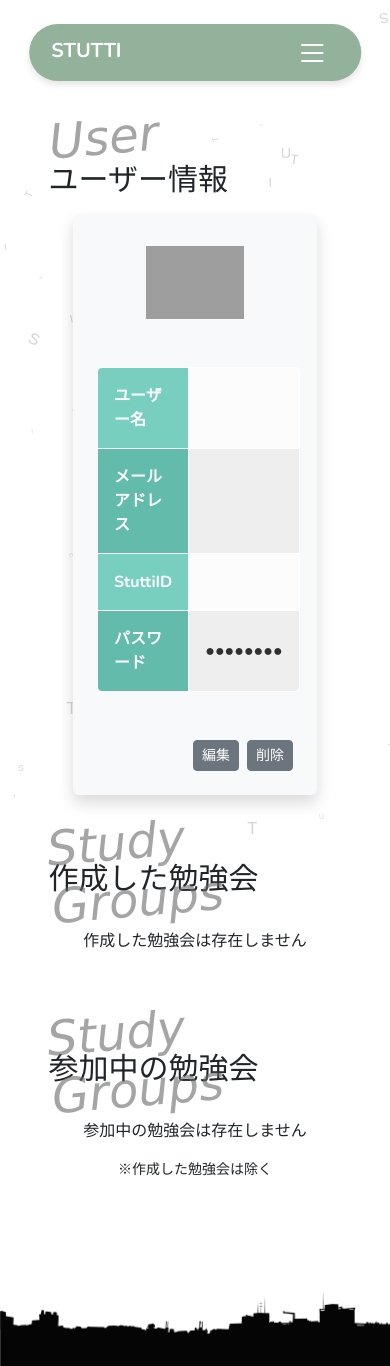
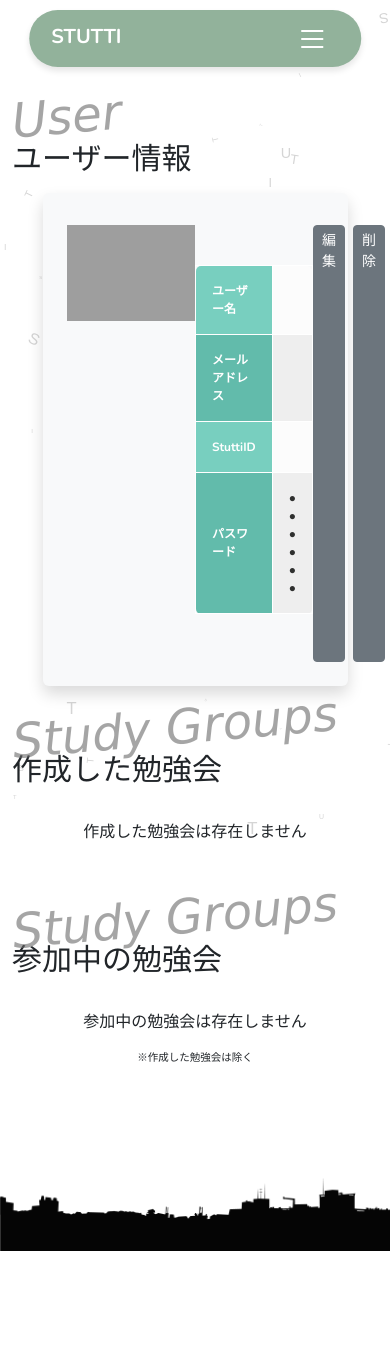
Before and after one commit to kousaka6A06/stutti, a PHP site: page /stutti/myPage.php in a window 390 px wide. After the commit the page ends 1251 px from the top, so only its background shows below. Run offline with PHP 8.4, Linux system fonts and the light colour scheme; the visitor is signed in with stand-in values (Sample User, id 1); data that the repository does not hold is empty; some web fonts are replaced; grey boxes are pictures that could not be loaded.

Commit message:
いらないimg削除、各ページレスポンシブに対応

```diff
--- a/css/style.css
+++ b/css/style.css
@@ -12,6 +12,16 @@
     background: #fff;
     z-index: -1; /* 背景として配置 */
 }
+
+::-webkit-scrollbar {
+    width: 10px;
+    height: 10px;
+  }
+
+  ::-webkit-scrollbar-thumb {
+    background: #525151;
+    border-radius: 5px;
+  }
 
 main {
     margin-top: 8rem;
@@ -517,15 +532,6 @@
 }
 
 /*//////// マイページ ////////*/
-.mypage, .mk-studygroup, .edit-studygroup {
-    max-width: 80%;
-}
-
-.maintable {
-    border-spacing: 0;
-    border-collapse: separate;
-}
-
 .maintable th,
 .maintable td {
     border-top: 1px solid #FFFFFF;
@@ -543,11 +548,10 @@
 }
 
 .maintable td {
-    width: auto;
-    padding: 50px 0px;
     background: #FCFCFC;
     color: #2f302f;
     text-align: left;
+    word-break:break-word
 }
 
 .maintable tr:nth-child(even) td {
@@ -649,6 +668,7 @@
 
     .fixed-header {
         width: 85%;
+        top: 10px;
     }
 
     .navbar-brand {
@@ -658,7 +678,8 @@
 
     /* メイン */
     main {
-        margin-top: 6rem;
+        margin-top: 75px;
+        font-size: 12px;
     }
 
     .heading07 {
@@ -800,6 +821,24 @@
         padding-left: 3px !important;
     }
 
+    .tutti-intro {
+        font-size: 25px;
+    }
+
+    .tutti-section {
+        margin-top: 85px;
+    }
+
+    .tutti-background-text {
+        font-size: 4rem;  /* フォントサイズを小さく */
+        top: 65px;
+        /* 上に少し移動  */
+    }
+    /* マイページ */
+    .mypage .custum-flex {
+        display: flex;
+    }
+
 }
 
 /* 768px 以上 1280px 以下のスクリーンサイズ */
--- a/javascript/script.js
+++ b/javascript/script.js
@@ -125,7 +125,7 @@
             }
         });
     }, {
-        threshold: 0.5 // 50%が表示されたときにトリガー
+        threshold: 0.35, // 50%が表示されたときにトリガー
     });
 
     // 各セクションを監視
--- a/view/template.php
+++ b/view/template.php
@@ -15,6 +15,7 @@
     <link href="https://cdnjs.cloudflare.com/ajax/libs/font-awesome/6.0.0-beta3/css/all.min.css" rel="stylesheet">
     <!-- 外部CSSファイルをリンク -->
     <link rel="stylesheet" href="css/style.css">
+    <link rel="icon" href="img/favicon.ico">
 </head>
 
 <body class="d-flex flex-column min-vh-100">
--- a/view/v_myPage.php
+++ b/view/v_myPage.php
@@ -4,7 +4,7 @@
 
 <section class="mypage mx-auto">
     <h2 class="my-3 heading07" data-en="User">ユーザー情報</h2>
-    <div class="bg-light p-4 rounded shadow col-10 col-md-8 col-xl-6 mx-auto">
+    <div class="bg-light p-4 rounded shadow col-10 col-md-8 col-xl-6 mx-auto custum-flex">
         <div class="col-6 mx-auto my-2">
             <img class="w-100" src="<?= DIR_AVATAR ?><?= $userInfo['avatar'] ?>" alt="">
         </div>
@@ -24,7 +24,7 @@
                 </tr>
                 <tr>
                     <th class="p-3 w-25">パスワード</th>
-                    <td class="p-3 w-75">●●●●●●●●</td>
+                    <td class="p-3 w-75">●●●●●●</td>
                 </tr>
             </tbody>
         </table>
```
Also changed, not shown: other parts of css/style.css (+40 -21 lines), view/v_groupList.php (+6 -6 lines), view/v_index.php (+4 -4 lines), view/v_tutti.php (+6 -6 lines), img/favicon.ico (added), img/footer1.png (deleted), img/footer2.png (deleted), img/footer3.png (deleted), img/footer4.png (deleted), img/footer5.png (deleted), img/footer6.png (deleted), img/footer7.png (deleted), img/logo.png, img/logo_1.png (deleted).
